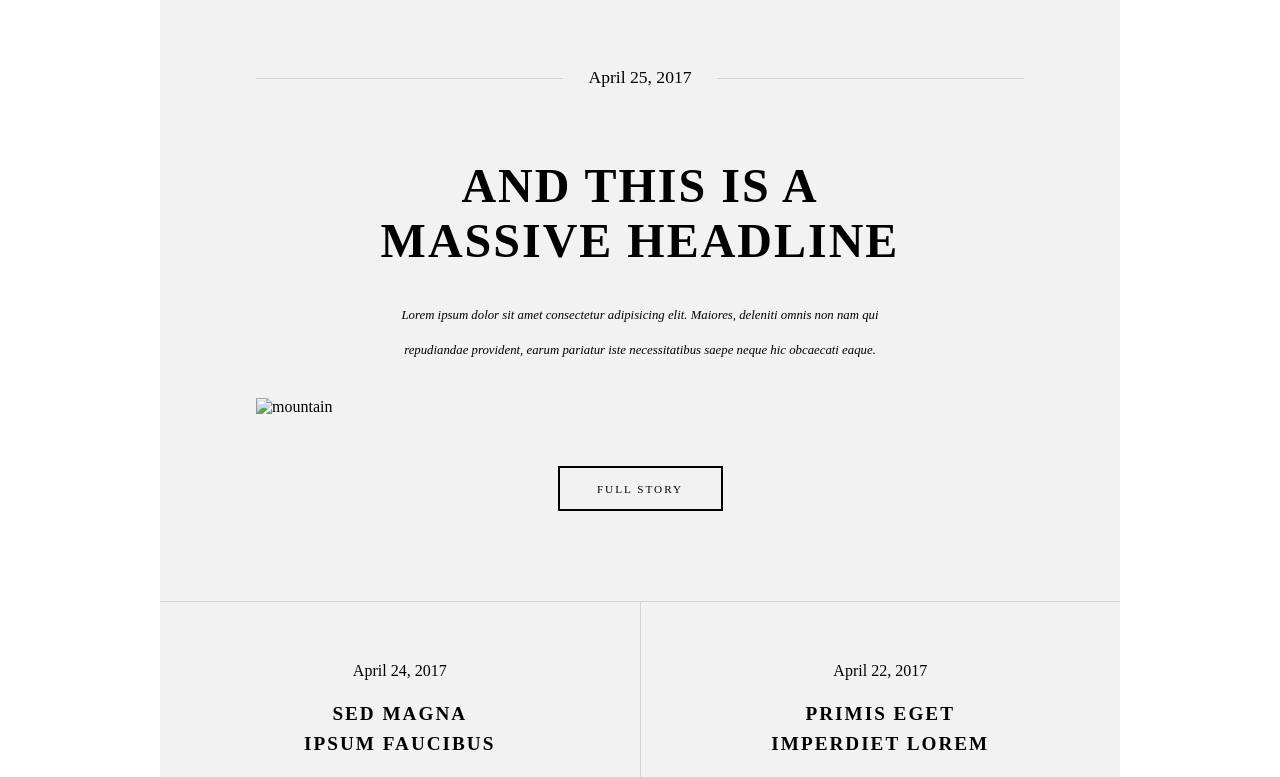
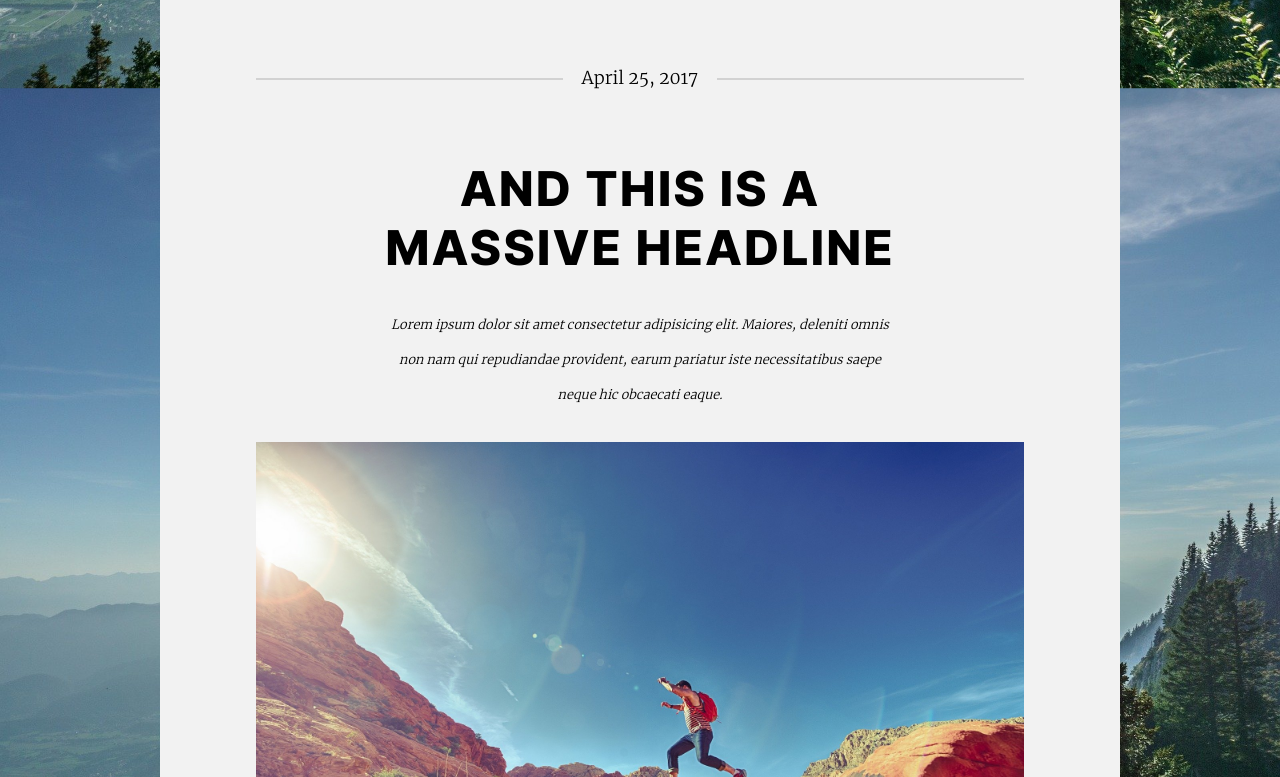
Before and after one commit to NicooLGH/TpIntegrationSass, a plain HTML site: page index.html in a window 1280 px wide. Shown: the part 803-1580 px from the top of the page. Drawn offline with Linux system fonts and the light colour scheme; the site is published under a folder, as on GitHub Pages, so addresses that start at the root find nothing.

Commit message:
modif problème de lien entre les fichiers

```diff
--- a/index.html
+++ b/index.html
@@ -5,7 +5,7 @@
     <meta http-equiv="X-UA-Compatible" content="IE=edge" />
     <meta name="viewport" content="width=device-width, initial-scale=1.0" />
     <title>Document</title>
-    <link rel="stylesheet" href="./assets/styles/style.css" />
+    <link rel="stylesheet" href="style.css" />
     <script
       src="https://kit.fontawesome.com/6306980a58.js"
       crossorigin="anonymous"
@@ -44,14 +44,14 @@
           deleniti omnis non nam qui repudiandae provident, earum pariatur iste
           necessitatibus saepe neque hic obcaecati eaque.
         </p>
-        <img src="/assets/img/pic01.jpg" alt="mountain" />
+        <img src="pic01.jpg" alt="mountain" />
         <button class="btn">Full story</button>
       </div>
       <div class="content-bottom">
         <div class="content-bottom-left">
           <span>April 24, 2017</span>
           <h3>Sed magna <br />ipsum faucibus</h3>
-          <img src="/assets/img/pic02.jpg" alt="" />
+          <img src="pic02.jpg" alt="" />
           <p>
             Lorem ipsum dolor sit, amet consectetur adipisicing elit. Aliquam
             quisquam excepturi error beatae delectus fuga atque eligendi velit
@@ -62,7 +62,7 @@
         <div class="content-bottom-right">
           <span>April 22, 2017</span>
           <h3>Primis eget <br />imperdiet lorem</h3>
-          <img src="/assets/img/pic03.jpg" alt="" />
+          <img src="pic03.jpg" alt="" />
           <p>
             Lorem ipsum dolor sit, amet consectetur adipisicing elit. Aliquam
             quisquam excepturi error beatae delectus fuga atque eligendi velit
--- a/assets/styles/style.scss
+++ b/style.scss
@@ -1,13 +1,13 @@
 @font-face {
   font-family: InterExtraBold;
-  src: url(/assets/fonts/Inter-ExtraBold.ttf);
+  src: url(Inter-ExtraBold.ttf);
 }
 @font-face {
   font-family: MerriweatherLight;
-  src: url(/assets/fonts/Merriweather-Light.ttf);
+  src: url(Merriweather-Light.ttf);
 }
 body {
-  background-color: #fecfb1;
+  background-color: #a51a1a;
 }
 h1 {
   font-family: InterExtraBold;
@@ -50,7 +50,7 @@ ul {
   margin: 0;
 }
 body {
-  background: url(/assets/img/bg.jpg) fixed center/cover;
+  background: url(bg.jpg) fixed center/cover;
   margin: 0;
 }
 
```
Also changed, not shown: Inter-ExtraBold.ttf (renamed from assets/fonts/Inter-ExtraBold.ttf), Merriweather-Light.ttf (renamed from assets/fonts/Merriweather-Light.ttf), bg.jpg (renamed from assets/img/bg.jpg), pic01.jpg (renamed from assets/img/pic01.jpg), pic02.jpg (renamed from assets/img/pic02.jpg), pic03.jpg (renamed from assets/img/pic03.jpg), style.css, 2 other files.
